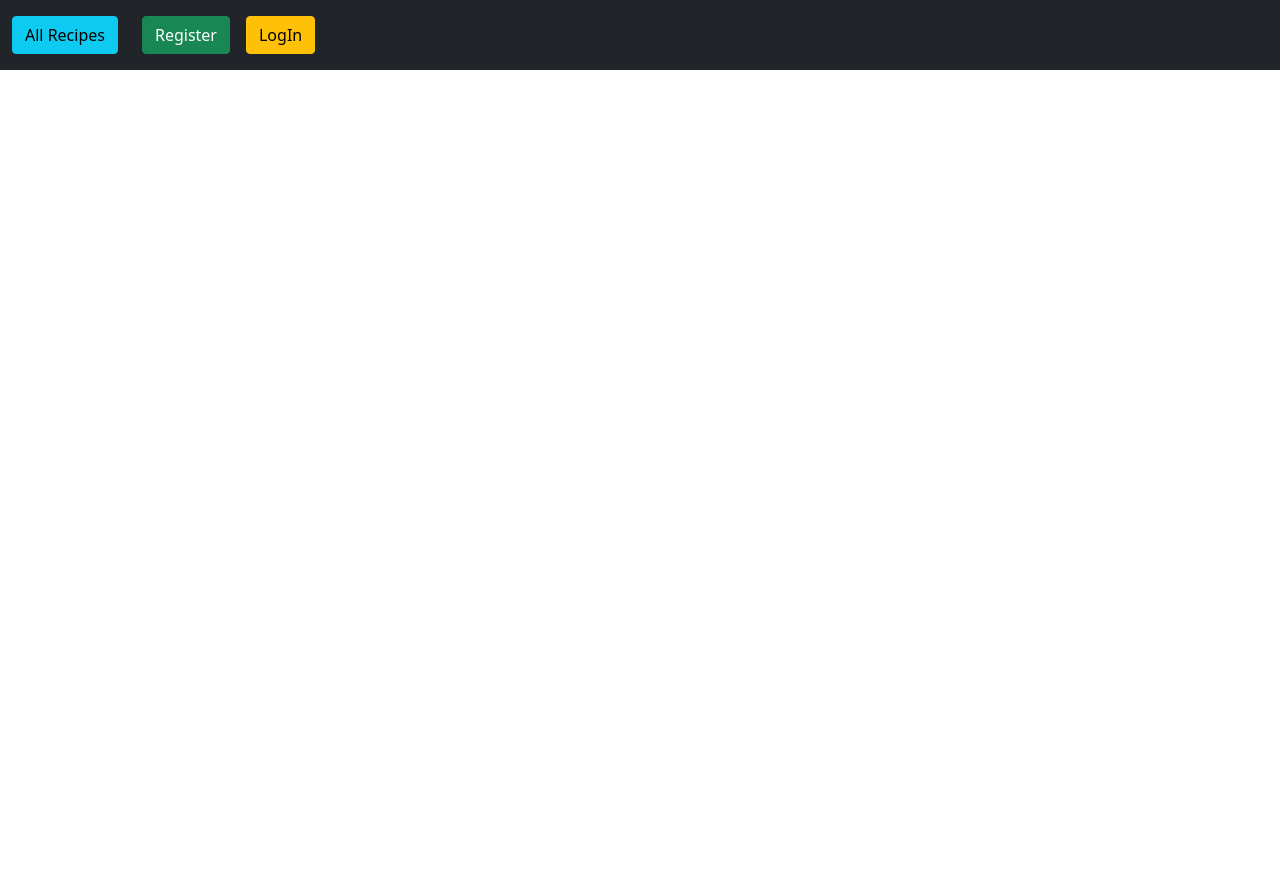
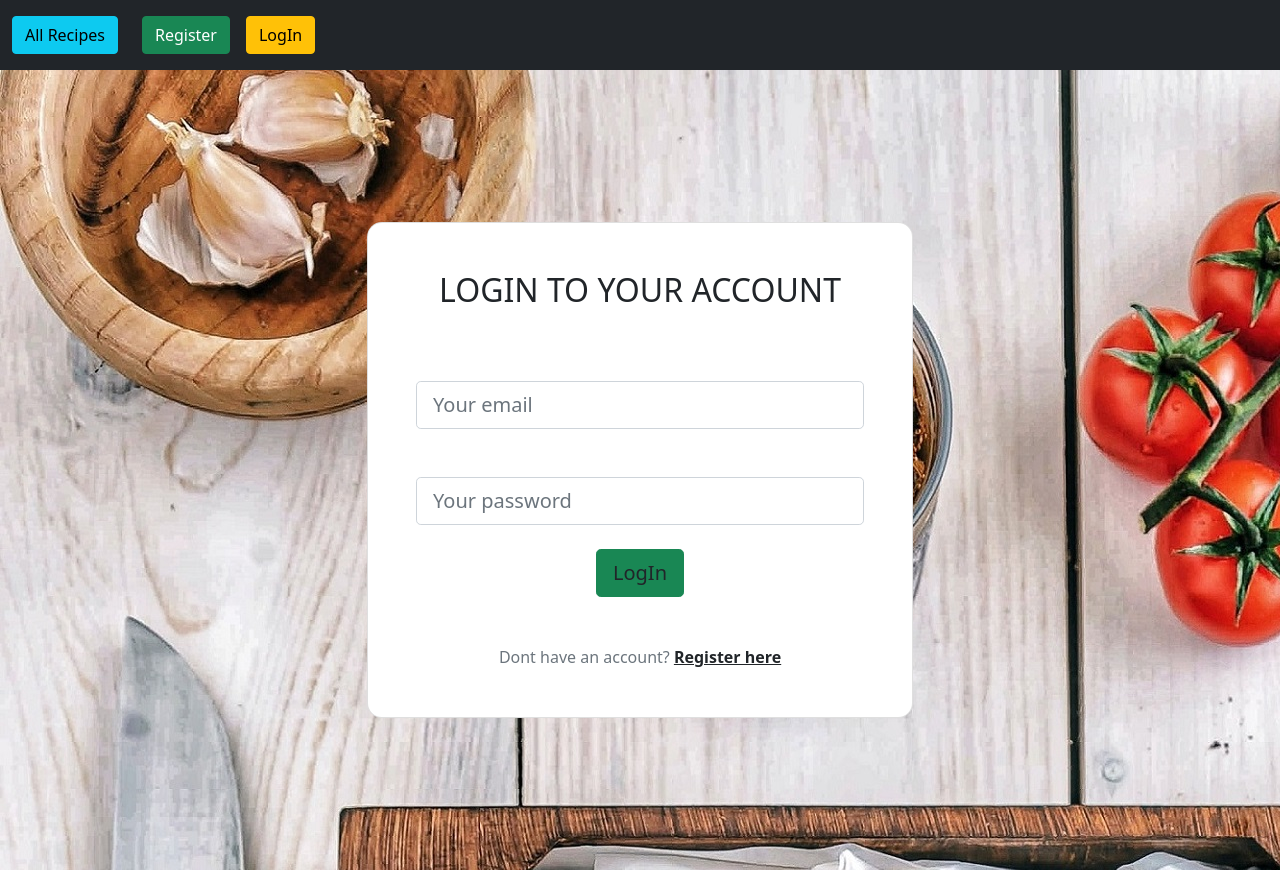
Before and after one commit to vasskess/recipes_prj, a Django app: page /users/login/ in a window 1280 px wide. Before the commit the page ends 70 px from the top, so only its background shows below. Run offline with Django 4.2, Linux system fonts and the light colour scheme.

Commit message:
reg_login template ready plus small changes

```diff
--- a/recipes_prj/accounts/templates/accounts/register_login.html
+++ b/recipes_prj/accounts/templates/accounts/register_login.html
@@ -22,7 +22,8 @@
                                                    class="form-control form-control-lg" placeholder="Your email">
                                             {% for error in form.email.errors %}
                                                 <div>
-                                                    <small class="text-danger m-0">{{ error }}</small>
+                                                    <p class="text-danger m-0"
+                                                       style="text-align: center">{{ error }}</p>
                                                 </div>
                                             {% endfor %}
                                         </div>
@@ -41,7 +42,8 @@
                                                    placeholder="Repeat your password">
                                             {% for error in form.password2.errors %}
                                                 <div>
-                                                    <small class="text-danger m-0">{{ error }}</small>
+                                                    <p class="text-danger m-0"
+                                                       style="text-align: center">{{ error }}</p>
                                                 </div>
                                             {% endfor %}
                                         </div>
@@ -67,6 +69,50 @@
         </section>
 
     {% else %}
-    {# TODO - login   #}
+        <section class="vh-100 bg-image"
+                 style="background-image: url('{% static "images/food_pattern.jpg" %}');">
+            <div class="mask d-flex align-items-center h-100 gradient-custom-3">
+                <div class="container h-100">
+                    <div class="row d-flex justify-content-center align-items-center h-100">
+                        <div class="col-12 col-md-9 col-lg-7 col-xl-6">
+                            <div class="card" style="border-radius: 15px;">
+                                <div class="card-body p-5">
+                                    <h2 class="text-uppercase text-center mb-5">Login to your account</h2>
+                                    <form method="POST" action="{% url "login" %}">
+                                        {% csrf_token %}
+                                        <div class="form-outline mb-4">
+                                            <label class="form-label" for="formInput#text"></label>
+                                            <input type="text" id="formInput#text" name="username"
+                                                   class="form-control form-control-lg" placeholder="Your email">
+                                        </div>
+                                        <div class="form-outline mb-4">
+                                            <label class="form-label" for="formInput#passowrd"></label>
+                                            <input type="password" id="formInput#passowrd"
+                                                   name="password"
+                                                   class="form-control form-control-lg" placeholder="Your password"/>
+                                            {% for error in form.non_field_errors %}
+                                                <div>
+                                                    <p class="text-danger m-0"
+                                                       style="text-align: center;">{{ error }}</p>
+                                                </div>
+                                            {% endfor %}
+                                        </div>
+                                        <div class="d-flex justify-content-center">
+                                            <button type="submit"
+                                                    class="btn btn-success btn-block btn-lg gradient-custom-4 text-body">
+                                                LogIn
+                                            </button>
+                                        </div>
+                                        <p class="text-center text-muted mt-5 mb-0">Dont have an account? <a
+                                                href="{% url "register" %}"
+                                                class="fw-bold text-body"><u>Register here</u></a></p>
+                                    </form>
+                                </div>
+                            </div>
+                        </div>
+                    </div>
+                </div>
+            </div>
+        </section>
     {% endif %}
 {% endblock content %}
```
